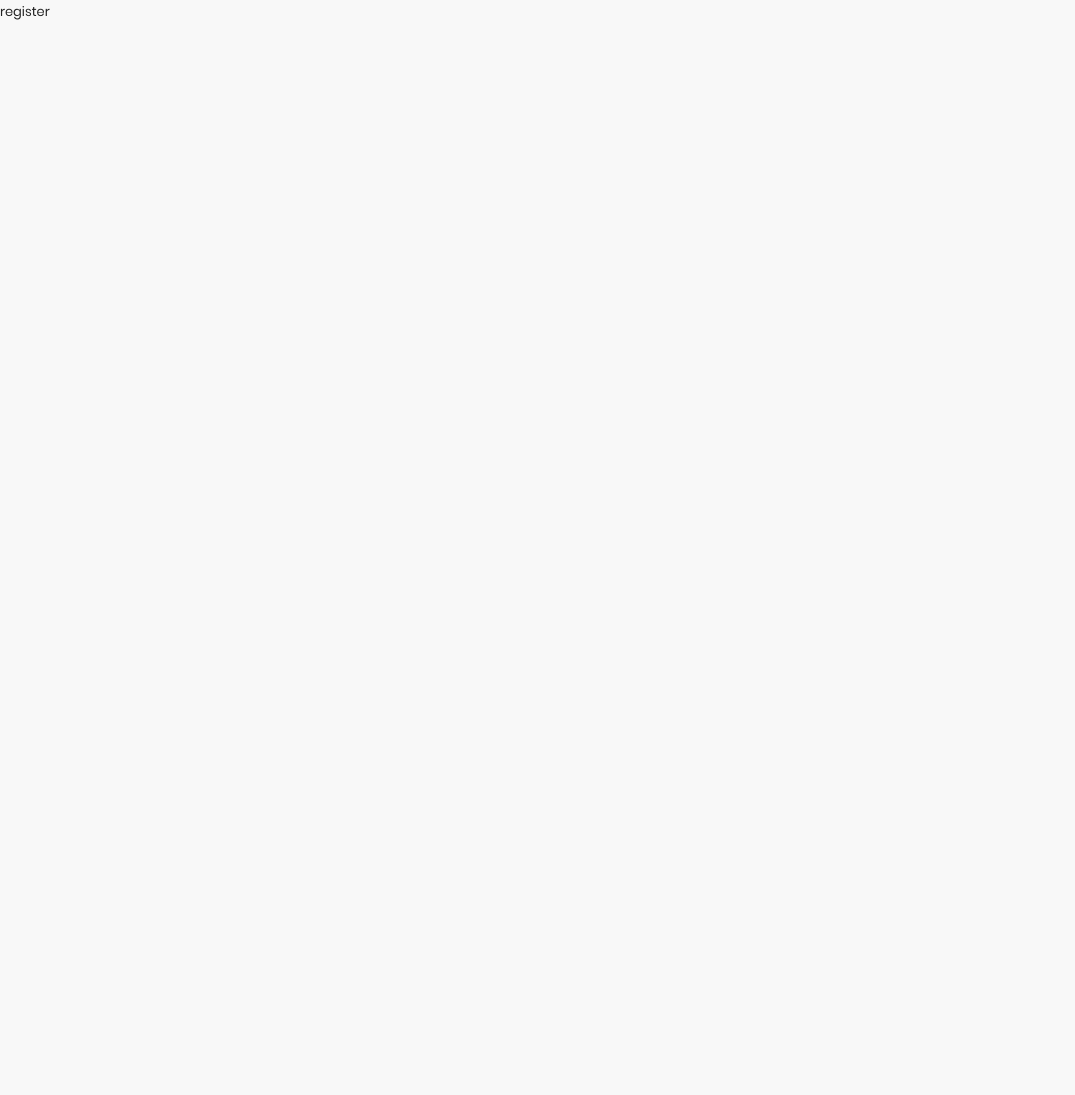
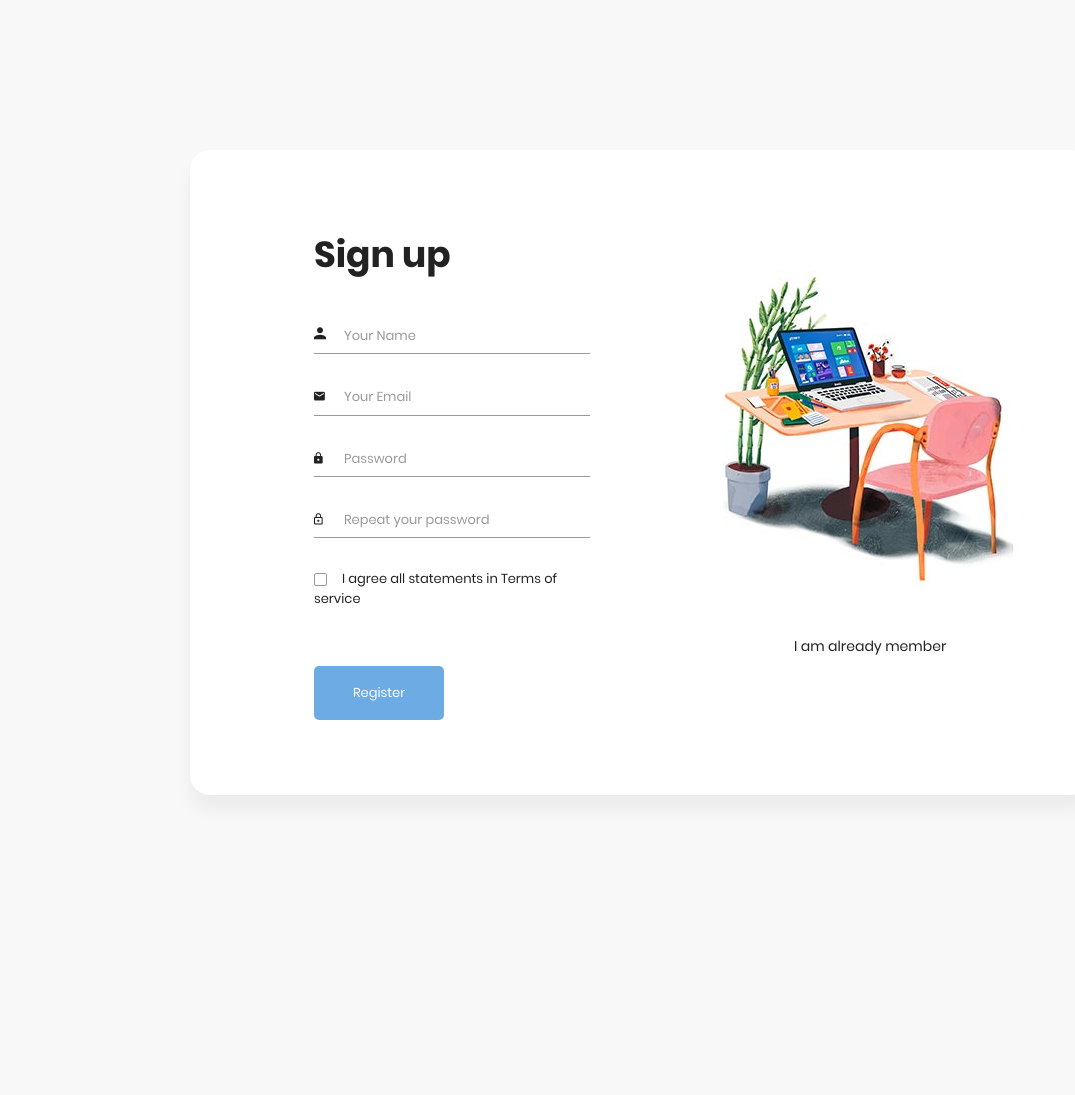
Before and after one commit to SefaAkdeniz/Todo-List-Django-WebSite, a Django app: page /user/register/ in a window 1280 px wide. Before the commit the part shown is almost empty. Shown: the whole page, without its empty margins (0-1075 px from the left). Before the commit the page ends 20 px from the top, so only its background shows below. Run offline with Django 3.2, Linux system fonts and the light colour scheme; some libraries are stand-ins or nearby versions.

Commit message:
added register form template

```diff
--- a/templates/user/register.html
+++ b/templates/user/register.html
@@ -1,5 +1,48 @@
 {% extends 'layout.html' %}
 
 {% block content %}
-    register
+{% load static %}
+
+<div class="main">
+    <!-- Sign up form -->
+    <section class="signup">
+        <div class="container">
+            <div class="signup-content">
+                <div class="signup-form">
+                    <h2 class="form-title">Sign up</h2>
+                    <form method="POST" class="register-form" id="register-form">
+                        <div class="form-group">
+                            <label for="name"><i class="zmdi zmdi-account material-icons-name"></i></label>
+                            <input type="text" name="name" id="name" placeholder="Your Name"/>
+                        </div>
+                        <div class="form-group">
+                            <label for="email"><i class="zmdi zmdi-email"></i></label>
+                            <input type="email" name="email" id="email" placeholder="Your Email"/>
+                        </div>
+                        <div class="form-group">
+                            <label for="pass"><i class="zmdi zmdi-lock"></i></label>
+                            <input type="password" name="pass" id="pass" placeholder="Password"/>
+                        </div>
+                        <div class="form-group">
+                            <label for="re-pass"><i class="zmdi zmdi-lock-outline"></i></label>
+                            <input type="password" name="re_pass" id="re_pass" placeholder="Repeat your password"/>
+                        </div>
+                        <div class="form-group">
+                            <input type="checkbox" name="agree-term" id="agree-term" class="agree-term" />
+                            <label for="agree-term" class="label-agree-term"><span><span></span></span>I agree all statements in  <a href="#" class="term-service">Terms of service</a></label>
+                        </div>
+                        <div class="form-group form-button">
+                            <input type="submit" name="signup" id="signup" class="form-submit" value="Register"/>
+                        </div>
+                    </form>
+                </div>
+                <div class="signup-image">
+                    <figure><img src="{% static 'images/signup-image.jpg' %}" alt="sing up image"></figure>
+                    <a href="#" class="signup-image-link">I am already member</a>
+                </div>
+            </div>
+        </div>
+    </section>
+</div>
+
 {% endblock %}
```
